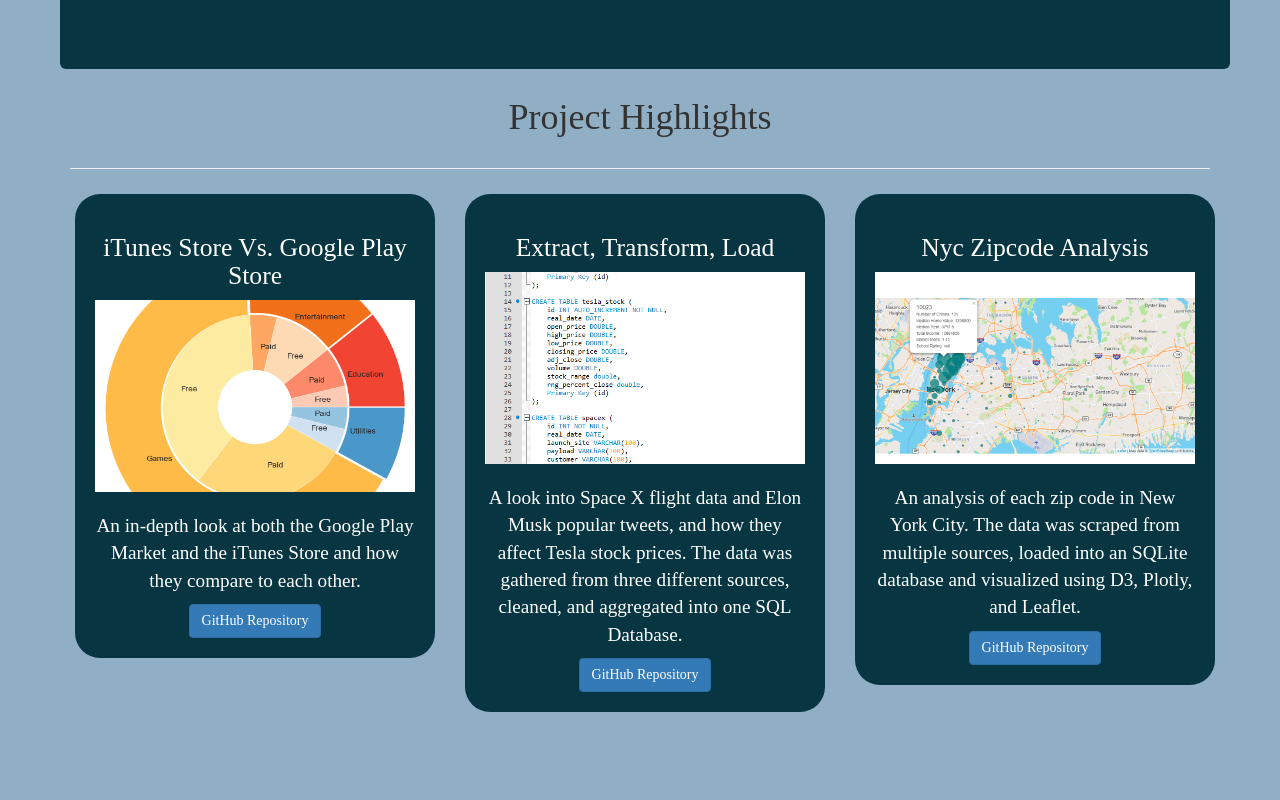
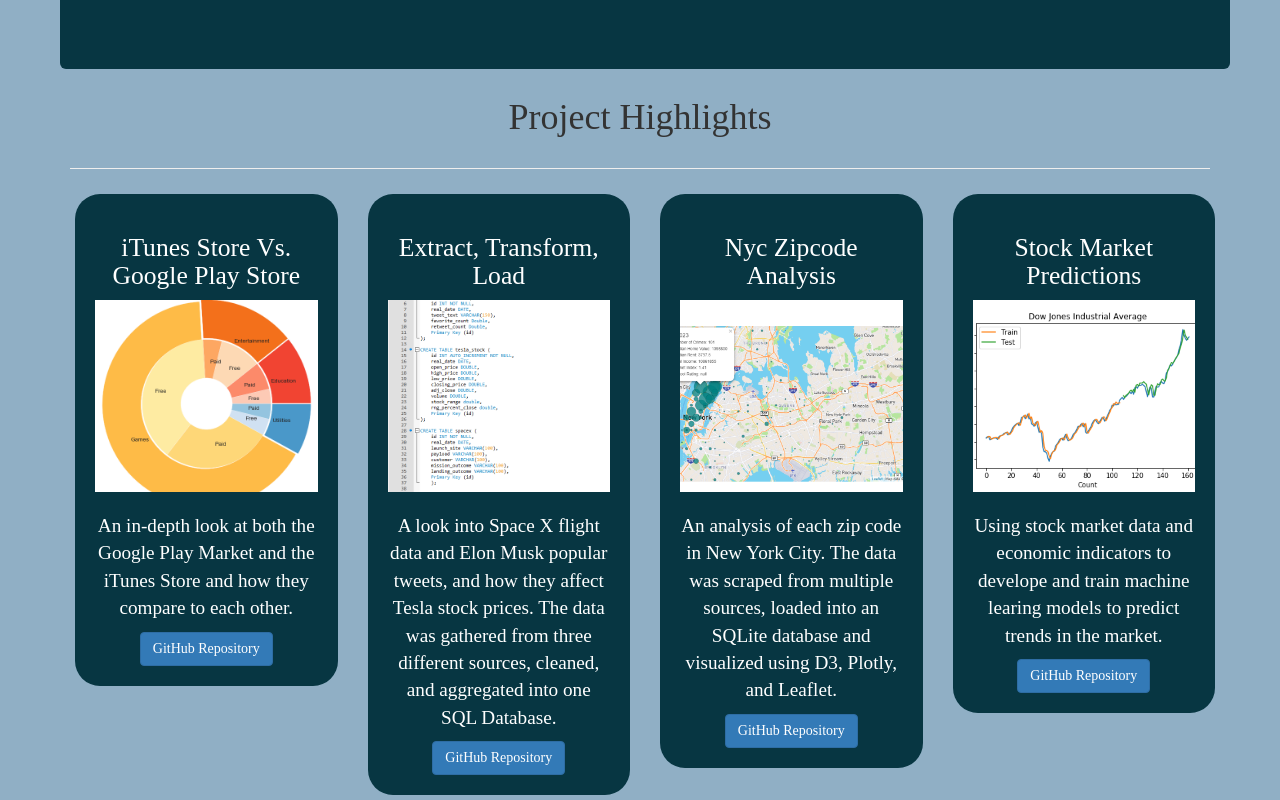
Before and after one commit to jrandolph614/jrandolph614.github.io, a plain HTML site: page index.html in a window 1280 px wide. Shown: the part 532-1332 px from the top of the page. Before the commit the page ends 1249 px from the top, so only its background shows below. Drawn offline with nearby package versions, Linux system fonts and the light colour scheme; no server answers; a script that the page names is missing.

Commit message:
final commit

```diff
--- a/index.html
+++ b/index.html
@@ -59,7 +59,7 @@
             </div>
             <hr>
             <div class="row">
-                <div class="col-md-4">
+                <div class="col-md-3">
                             <div class="card text-center text-white bg-dark mb-2  p-3 border-dark" style="">
                                     <div class="card-header"><h3 class="card-title">iTunes Store Vs. Google Play Store</h3></div>
                                     <img class="card-img-top" src="appledis.png" alt="Card image cap">
@@ -70,7 +70,7 @@
                                     </div>
                                 </div>
                 </div>
-                <div class="col-md-4">
+                <div class="col-md-3">
                         <div class="card text-center text-white bg-dark mb-3 border-dark" style="">
                                 <div class="card-header"><h3 class="card-title">Extract, Transform, Load </h3></div>
                                 <img class="card-img-top" src="ETL_SQL.png" alt="Card image cap">
@@ -81,7 +81,7 @@
                                 </div>
                             </div>
             </div>
-            <div class="col-md-4 text-white bg-dark mb-3 border-dark">
+            <div class="col-md-3 text-white bg-dark mb-3 border-dark">
                     <div class="card text-center" style="">
                             <div class="card-header"><h3 class="card-title">Nyc Zipcode Analysis</h3></div>
                             <img class="card-img-top" src="Project_3.png" alt="Card image cap">
@@ -89,6 +89,17 @@
                             <br>
                             <p class="card-text">An analysis of each zip code in New York City. The data was scraped from multiple sources, loaded into an SQLite database  and visualized using D3, Plotly, and Leaflet.</p>
                             <a href="https://github.com/jrandolph614/NYC_Data_Analysis" class="btn btn-primary">GitHub Repository</a>
+                            </div>
+                        </div>
+                    </div>
+            <div class="col-md-3 text-white bg-dark mb-3 border-dark">
+                    <div class="card text-center" style="">
+                            <div class="card-header"><h3 class="card-title">Stock Market Predictions</h3></div>
+                            <img class="card-img-top" src="LSTM_Dow.png" alt="Card image cap">
+                            <div class="card-body">
+                            <br>
+                            <p class="card-text">Using stock market data and economic indicators to develope and train machine learing models to predict trends in the market.</p>
+                            <a href="https://github.com/rohitrao1/Stock-Market-Predictions" class="btn btn-primary">GitHub Repository</a>
                             </div>
                         </div>
         </div>
```
Also changed, not shown: LSTM_Dow.png (added).
